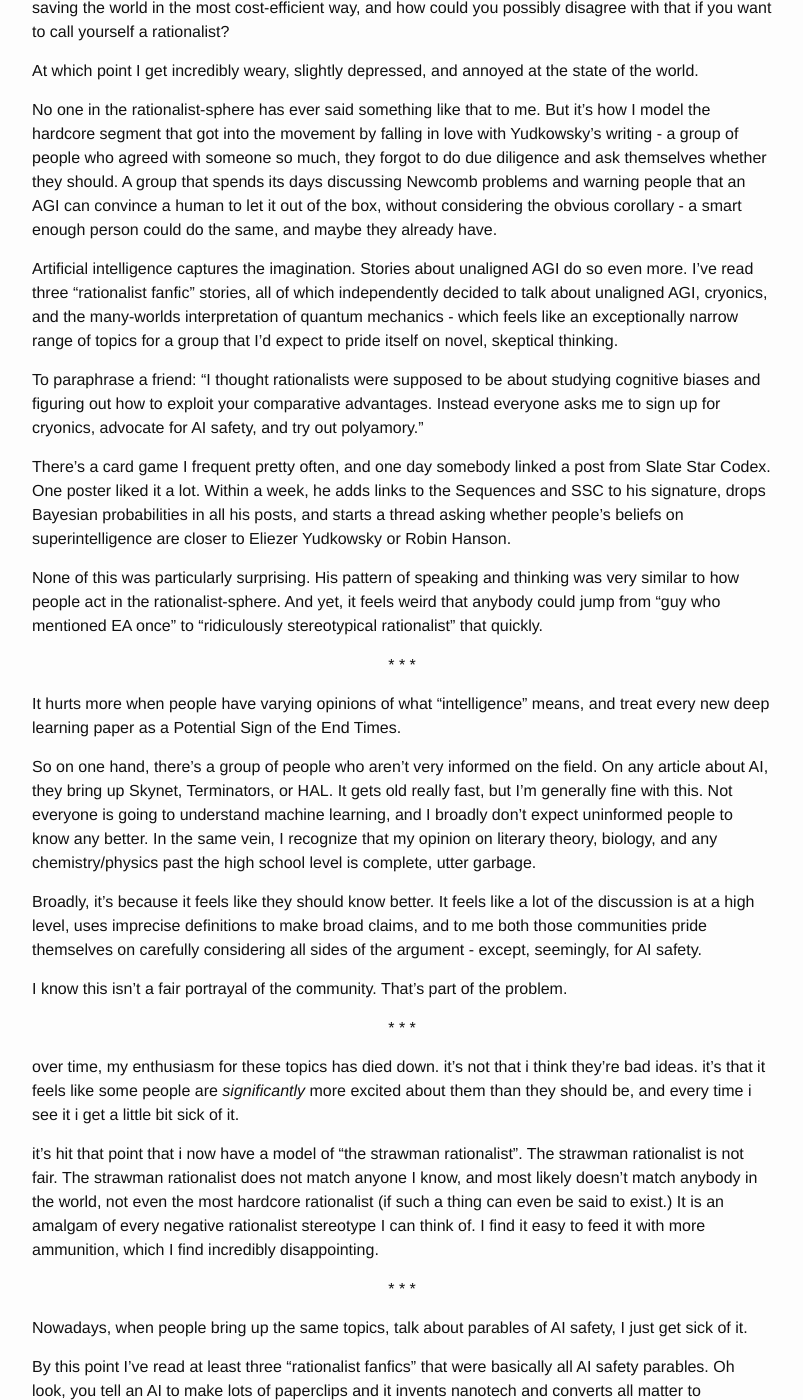
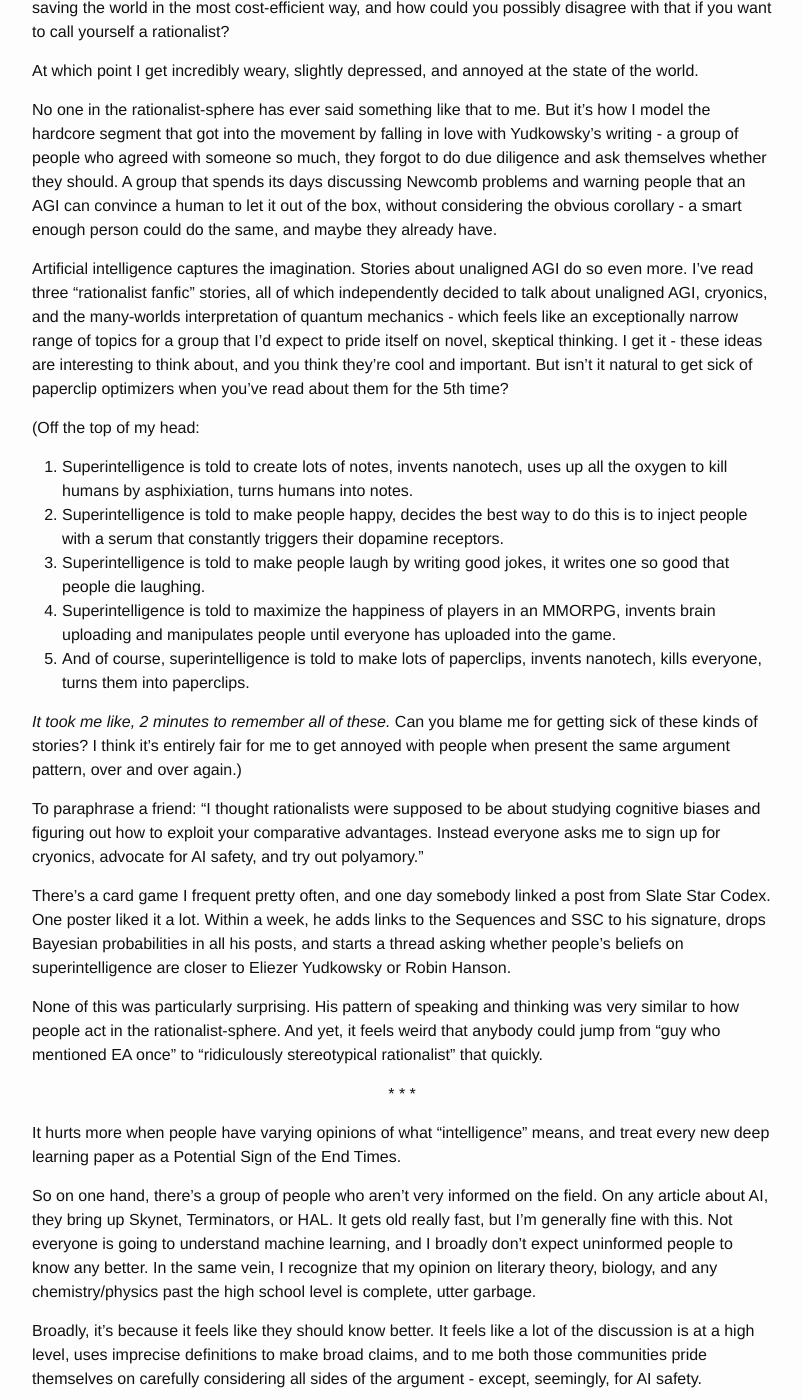
Before and after one commit to alexirpan/alexirpan.github.io, a Jekyll site: the page built from _posts/2017-05-02-ai-safety.markdown, in a window 1280 px wide and 1400 px high, scrolled down 4144 px. Shown: the whole window, without its empty margins (238-1041 px from the left). Built offline with Jekyll 4.4.1, drawn with Linux system fonts in a browser that asks for light colours; nearby versions of some CDN libraries; some of the changed text lies outside the part shown.

Commit message:
Starting to remove extraneous sections

```diff
--- a/_posts/2017-05-02-ai-safety.markdown
+++ b/_posts/2017-05-02-ai-safety.markdown
@@ -218,7 +218,28 @@
 independently decided to talk about unaligned AGI, cryonics, and the
 many-worlds interpretation of quantum mechanics - which feels like an
 exceptionally narrow range of topics for a group that I'd expect to pride
-itself on novel, skeptical thinking.
+itself on novel, skeptical thinking. I get it - these ideas are interesting
+to think about, and you think they're cool and important. But isn't it natural
+to get sick of paperclip optimizers when you've read about them for the
+5th time?
+
+(Off the top of my head:
+
+1. Superintelligence is told to create lots of notes, invents nanotech, uses up
+all the oxygen to kill humans by asphixiation, turns humans into notes.
+2. Superintelligence is told to make people happy, decides the best way to do
+this is to inject people with a serum that constantly triggers their dopamine receptors.
+3. Superintelligence is told to make people laugh by writing good jokes,
+it writes one so good that people die laughing.
+4. Superintelligence is told to maximize the happiness of players in an MMORPG,
+invents brain uploading and manipulates people until everyone has uploaded into
+the game.
+5. And of course, superintelligence is told to make lots of paperclips, invents
+nanotech, kills everyone, turns them into paperclips.
+
+*It took me like, 2 minutes to remember all of these.* Can you blame me for
+getting sick of these kinds of stories? I think it's entirely fair for me to get annoyed
+with people when present the same argument pattern, over and over again.)
 
 To paraphrase a friend: "I thought rationalists were supposed to
 be about studying cognitive biases and figuring out how to exploit your
@@ -279,26 +300,6 @@
 \* \* \*
 {: .centered }
 
-
-Nowadays, when people bring up the same topics,
-talk about parables of AI safety, I just get
-sick of it.
-
-By this point I've read at least three "rationalist fanfics" that were basically
-all AI safety parables. Oh look, you tell an AI to make lots of paperclips and
-it invents nanotech and converts all matter to paperclips. Hence, paperclip
-optimizer. Oh look, you tell an AI to write lots of notes and it hides its
-intelligence to fool people into thinking it's not very smart, then kills the
-human race with neurotoxin to stop it from writing lots of notes. Bam, the
-scenario from Tim Urban's Wait but Why. Oh look, you tell an AI to
-"maximize happiness of the game's players" and it manipulates all the humans until
-they play the game. Oh look, Santa's elves are real, and if you ask them to make
-people happen they create wireheading and have to be talked out of it by
-The Sane Person Who Knows This Is a Bad Idea. *I get it, I got it the first
-time.* And I know you're telling these parables because you think the ideas
-are important, and I know some people are reading about paperclip optimizers
-for the first time, but isn't it natural to get sick of paperclip optimizers
-the 5th time through?
 
 I watched Ex Machina because people hyped it up as great. It was a good movie,
 but not for me. To me it felt like it was presenting a bunch of old ideas
```
